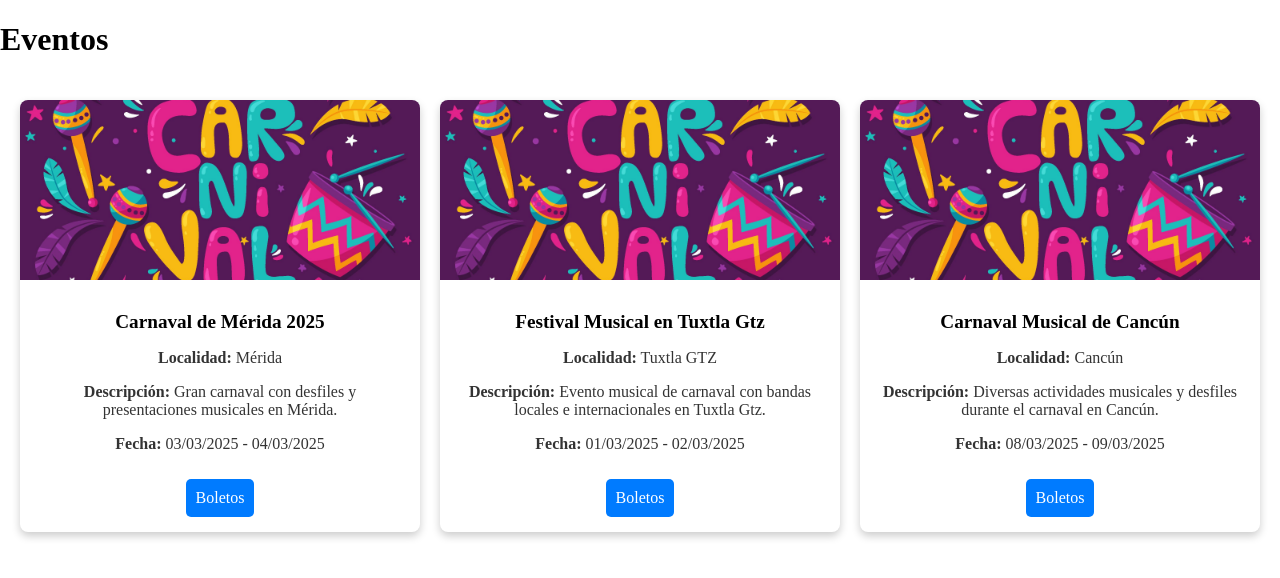
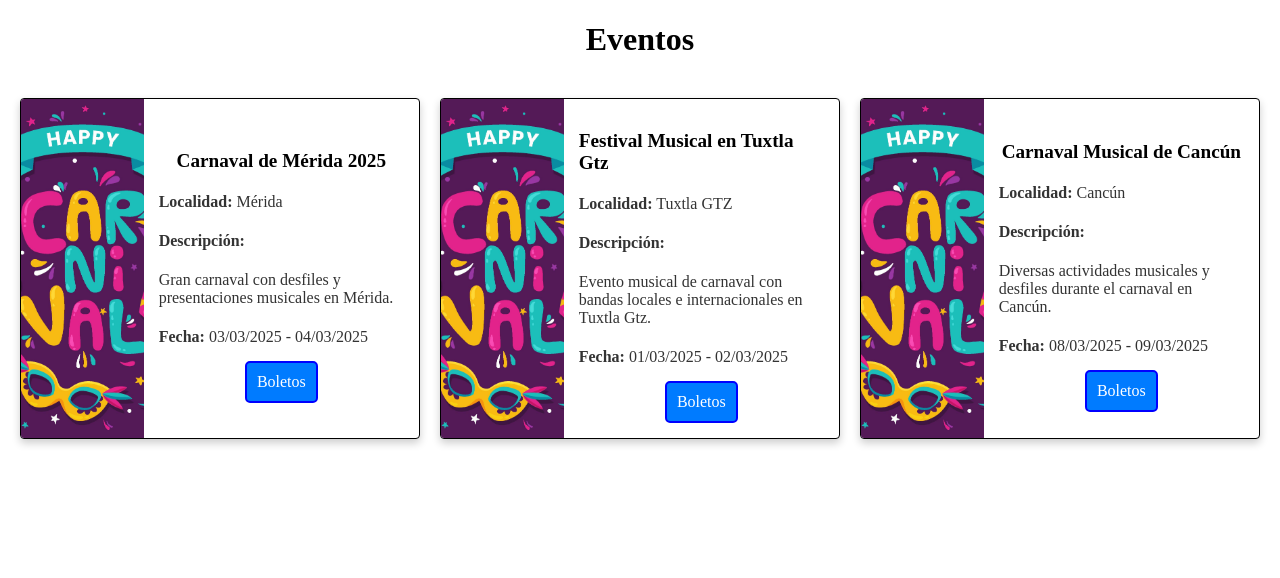
Before and after one commit to RVMiranda/web-II-MirandaCruz, a Django app: page /examen/eventos/ in a window 1280 px wide. Shown: the part 52-630 px from the top of the page. Run offline with Django 5.2, Linux system fonts and the light colour scheme; data comes from the database, SQL or seed files in the repository.

Commit message:
Pagina de eventos arreglada a estructura del profe

```diff
--- a/django-app-modelo/modelo_app/static/css/examen/eventos.css
+++ b/django-app-modelo/modelo_app/static/css/examen/eventos.css
@@ -1,20 +1,24 @@
-
+h1 {
+    text-align: center;
+    margin-bottom: 20px;
+}
+/* CONTENEDOR PRINCIPAL */
 .eventos-container {
     display: grid;
-    grid-template-columns: repeat(auto-fit, minmax(300px, 1fr));
+    grid-template-columns: repeat(auto-fit, minmax(400px, 1fr));
     gap: 20px;
     justify-content: center;
     padding: 20px;
 }
 
+/* TARJETA DEL EVENTO */
 .evento-card {
     background-color: #fff;
-    border-radius: 8px;
+    border: 1px solid black;
+    border-radius: 4px;
     box-shadow: 0 4px 8px rgba(0, 0, 0, 0.2);
     overflow: hidden;
     display: flex;
-    flex-direction: column;
-    text-align: center;
     transition: transform 0.2s ease-in-out;
 }
 
@@ -22,24 +26,39 @@
     transform: scale(1.05);
 }
 
-.evento-card img {
+.evento-img {
+    flex: 1;
+    display: flex;
+    align-items: center;
+    justify-content: center;
+
+}
+
+.evento-img img {
     width: 100%;
-    height: 180px;
+    height: 100%;
     object-fit: cover;
 }
 
 .evento-info {
+    flex: 2;
     padding: 15px;
+    display: flex;
+    flex-direction: column;
+    justify-content: center;
 }
 
 .evento-info h2 {
     font-size: 1.2rem;
+    color: black;
     margin-bottom: 5px;
+    align-self: center;
 }
 
 .evento-info p {
     font-size: 1rem;
     color: #333;
+    margin-bottom: 5px;
 }
 
 .evento-boton {
@@ -51,6 +70,9 @@
     border-radius: 5px;
     font-size: 1rem;
     margin-top: 10px;
+    text-align: center;
+    border: 2px solid blue;
+    align-self: center;
 }
 
 .evento-boton:hover {
--- a/django-app-modelo/modelo_app/templates/examen/eventos.html
+++ b/django-app-modelo/modelo_app/templates/examen/eventos.html
@@ -7,23 +7,27 @@
 {% endblock %}
 
 {% block content %}
+
 <h1>Eventos</h1>
 <div class="eventos-container">
     {% for evento in eventos %}
         <div class="evento-card">
-            <img src="{% static 'images/carnaval5.jpg' %}" alt="Imagen de {{ evento.nombre }}">
+            <div class="evento-img">
+                <img src="{% static 'images/carnaval5.jpg' %}" alt="Imagen de {{ evento.nombre }}">
+            </div>
 
             <div class="evento-info">
                 <h2>{{ evento.nombre }}</h2>
                 <p><strong>Localidad:</strong> {{ evento.localidad.nombre }}</p>
-                <p><strong>Descripción:</strong> {{ evento.descripcion }}</p>
+                <p><strong>Descripción:</strong></p>
+                <p>{{ evento.descripcion }}</p>
                 <p><strong>Fecha:</strong> {{ evento.fecha_inicio|date:"d/m/Y" }} - {{ evento.fecha_fin|date:"d/m/Y" }}</p>
-
                 <a href="{% url 'Boletos' %}" class="evento-boton">Boletos</a>
             </div>
         </div>
     {% endfor %}
 </div>
+
 {% endblock %}
 
 {% block scripts %}
```
